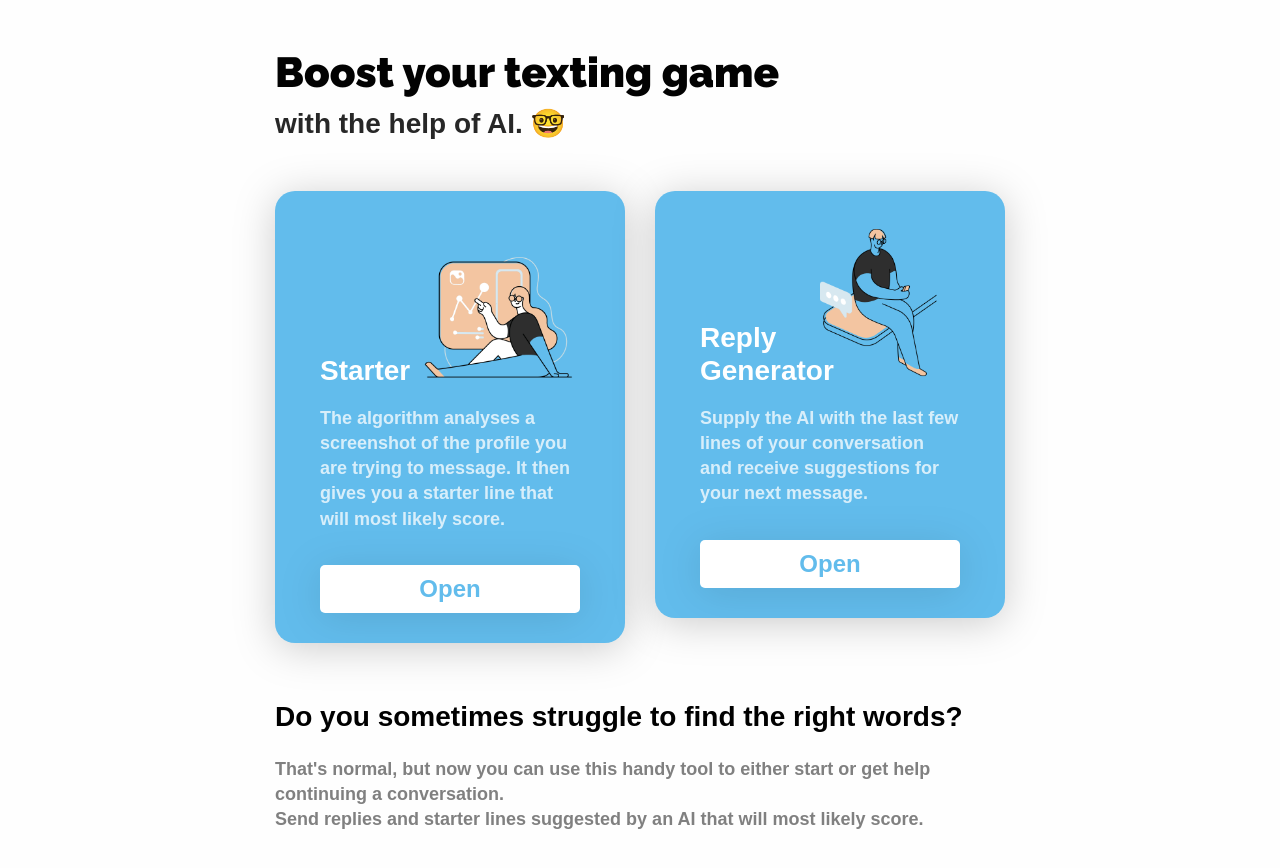
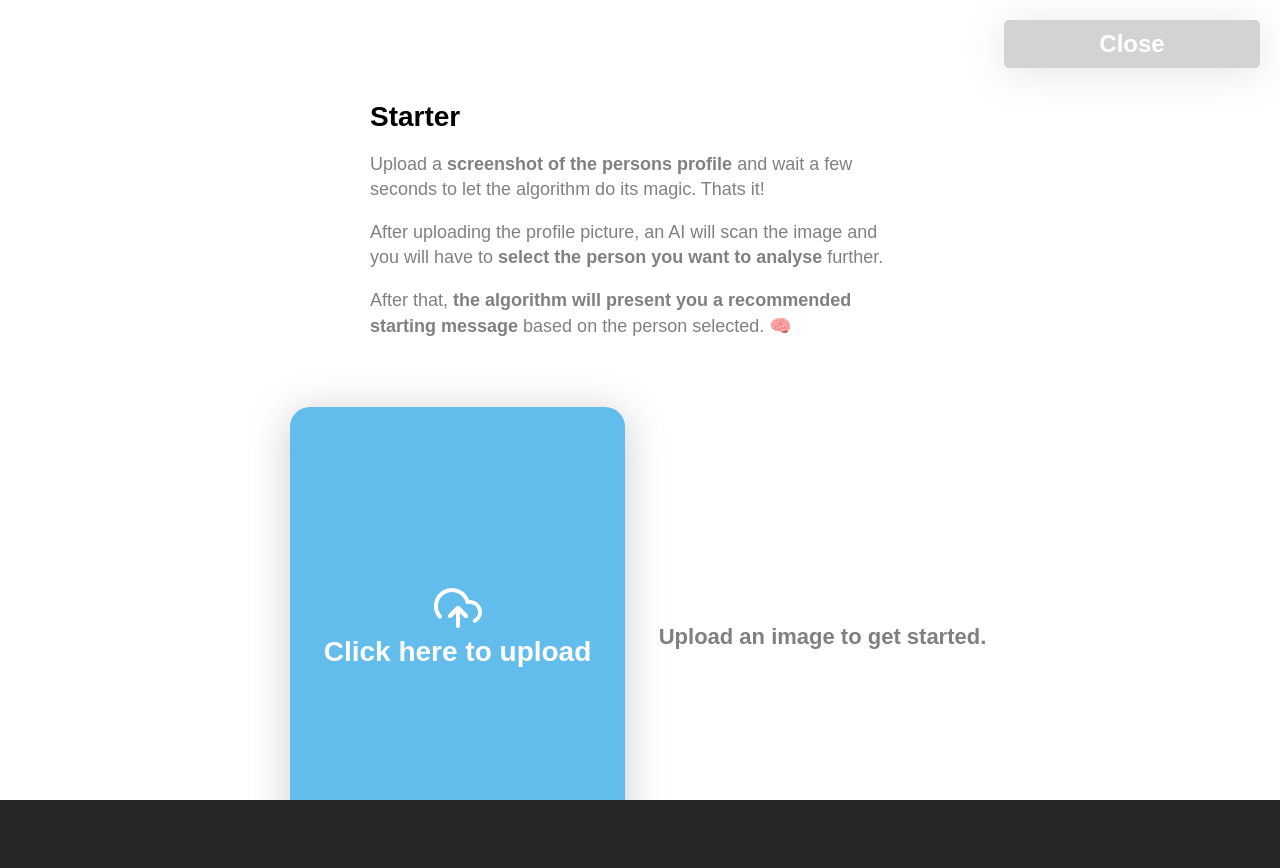
Before and after one commit to Schlomoh/flingy, a React (Create React App) app: page /starter in a window 1280 px wide. Shown: the top 868 px of the page. After the commit the page ends 800 px from the top, so only its background shows below. Built offline with nearby package versions, Linux system fonts and the light colour scheme; a web font is replaced by a local one.

Commit message:
new pop in for analysis details

```diff
--- a/package.json
+++ b/package.json
@@ -20,12 +20,14 @@
     "react-dom": "^17.0.2",
     "react-grid-system": "^7.2.0",
     "react-icons": "^4.2.0",
+    "react-router-dom": "^5.2.0",
     "react-spinners": "^0.11.0",
     "styled-components": "^5.3.0",
     "typescript": "^4.1.2",
     "web-vitals": "^1.0.1"
   },
   "devDependencies": {
+    "@types/react-router-dom": "^5.1.8",
     "@types/styled-components": "^5.1.11",
     "react-scripts": "4.0.3"
   },
--- a/src/App.tsx
+++ b/src/App.tsx
@@ -1,10 +1,26 @@
-import React from 'react';
-import { Home } from './pages/Home';
+import { Home } from "./pages/Home";
+import { BrowserRouter as Router, Route, Switch } from "react-router-dom";
+
+import { Reply } from "./overlays/reply";
+import { Starter } from "./overlays/starter";
+import { OL } from "./components/globalComponents";
 
 function App() {
   return (
     <div className="App">
-      <Home />
+      <Router>
+        <Switch>
+          <Route path="/starter">
+            <OL el={<Starter />} />
+          </Route>
+          <Route path="/reply">
+            <OL el={<Reply />} />
+          </Route>
+          <Route path="/" exact>
+            <Home />
+          </Route>
+        </Switch>
+      </Router>
     </div>
   );
 }
--- a/src/components/baseStruct.tsx
+++ b/src/components/baseStruct.tsx
@@ -23,7 +23,7 @@ export const BaseOLStruct: React.FC<overlayProps> = (props) => {
           </Col>
           <Col xl={3} />
         </Row>
-        <Row>
+        <Row style={{marginTop: '50px'}}>
           <Col xl={2} lg={1} />
           <Col xl={8} lg={10}>
             {props.magicElement}
--- a/src/components/globalComponents.tsx
+++ b/src/components/globalComponents.tsx
@@ -1,10 +1,21 @@
 import React from "react";
 import { useEffect, useState } from "react";
+import {
+  StPopIn,
+  StTextWrapper,
+  StOverlay,
+  StButton,
+  StIcon,
+} from "./styledComps";
+import { StBasePage } from "../BaseStyle";
+import { Link } from "react-router-dom";
+import { Container, Row, Col } from "react-grid-system";
+import { BsChevronCompactDown } from "react-icons/bs";
 
 // Fading in the child elements when the render
-export const FadeIn = ({ children, duration }: any) => {
+export const FadeIn = ({ children, slow }: any) => {
   const [vis, setVis] = useState(false);
-  let dur = duration === "slow" ? "3s" : "1s";
+  let dur = slow ? "3s" : "1s";
   let detailStyle: any = vis
     ? { visibility: "visible", opacity: 1, transition: `all ${dur}` }
     : { visibility: "hidden", opacity: 0, transition: `all ${dur}` };
@@ -14,3 +25,60 @@ export const FadeIn = ({ children, duration }: any) => {
   }, [vis]);
   return <div style={detailStyle}>{children}</div>;
 };
+
+export const OL: any = (props: any) => {
+  return (
+    <StBasePage>
+      <StOverlay show={true}>
+        <Link to="/">
+          <StButton fixed style={{ margin: "20px" }} size="small">
+            Close
+          </StButton>
+        </Link>
+        <StTextWrapper>{props.el}</StTextWrapper>
+      </StOverlay>
+    </StBasePage>
+  );
+};
+
+export const PopIn: any = (props: any) => {
+  return (
+    <div
+      onClick={() => props.toggle()}
+      style={{
+        width: "100vw",
+        height: "100vh",
+        left: 0,
+        top: 0,
+        position: "fixed",
+        zIndex: 13,
+        transition: "background-color 1s, visibility 1s",
+        backgroundColor: props.show ? "rgba(0,0,0,0.2)" : "rgba(0,0,0,0)",
+        visibility: props.show ? "visible" : "hidden",
+      }}
+    >
+      <StPopIn show={props.show}>
+        <Container style={{ padding: "0 30px" }}>
+          <Row>
+            <Col>
+              <StTextWrapper align="center">
+                <StIcon onClick={() => props.toggle()} color="grey">
+                  <BsChevronCompactDown />
+                </StIcon>
+              </StTextWrapper>
+            </Col>
+          </Row>
+          <Row>
+            <Col>
+              <StTextWrapper color="grey" fat style={{ paddingTop: "25px" }}>
+                {props.heading}
+                {props.text}
+                {props.result}
+              </StTextWrapper>
+            </Col>
+          </Row>
+        </Container>
+      </StPopIn>
+    </div>
+  );
+};
--- a/src/components/styledComps.tsx
+++ b/src/components/styledComps.tsx
@@ -39,7 +39,7 @@ export const StTextWrapper: any = styled.div`
   }
 `;
 
-export const Overlay: any = styled.div`
+export const StOverlay: any = styled.div`
   overflow-x: hidden;
   text-align: right;
   height: 100vh;
@@ -88,7 +88,6 @@ export const StImageUploadField: any = styled.div`
     width: 100%;
     border-radius: 20px;
     padding: 30px;
-    margin-top: 50px;
     background-color: ${stdBlue};
     cursor: pointer;
     filter: drop-shadow(0 5px 20px rgba(0, 0, 0, 0.2));
@@ -122,7 +121,7 @@ export const StImagePreview: any = styled.div`
   }
 `;
 
-export const FaceBox: any = styled.div`
+export const StFaceBox: any = styled.div`
   //width: ${(props: any) => `${props.width}px`};
   //height: ${(props: any) => `${props.height}px`};
 
@@ -133,9 +132,9 @@ export const FaceBox: any = styled.div`
   cursor: pointer;
   position: absolute;
   border-radius: 100px;
-  background-color: rgba(255, 255, 255, 0.5);
-  z-index: 100;
-  :hover{
+  background-color:${(props: any)=>props.clicked ? stdBlue : 'rgba(255, 255, 255, 0.5)' };
+  z-index: 12;
+  :hover, :active, :focus {
     background-color: ${stdBlue};
   }
 `;
@@ -145,7 +144,6 @@ export const StDetailData = styled.div`
   display: flex;
   flex-direction: column;
   justify-content: center;
-  min-height: 300px;
 `;
 
 export const StIcon = styled.div`
@@ -153,10 +151,10 @@ export const StIcon = styled.div`
   path,
   line,
   polyline {
-    color: white;
+    color: ${(props: any) => (props.color ? props.color : "white")};
     height: 48px;
     width: 48px;
-    margin-bottom: 20px;
+    cursor: pointer;
   }
 `;
 
@@ -165,3 +163,20 @@ export const override = css`
   margin: 0 auto;
   border-color: ${stdBlue};
 `;
+
+export const StPopIn: any = styled.div`
+  position: fixed;
+  z-index: 20;
+  visibility: ${(props: any) => (props.show ? "visible" : "hidden")};
+  transform: ${(props: any) =>
+    props.show ? "translateY(0)" : "translateY(500px)"};
+  width: 100vw;
+  right: 0;
+  height: 600px;
+  border-radius: 20px;
+  top: 40vh;
+  background-color: white;
+  filter: drop-shadow(0 16px 20px rgba(0, 0, 0, 0.2));
+  transition: transform 0.5s cubic-bezier(0.175, 0.885, 0.32, 1.275),
+    visibility 0.5s;
+`;
--- a/src/overlays/starter.tsx
+++ b/src/overlays/starter.tsx
@@ -12,17 +12,18 @@ import {
   StDetailData,
   stdBlue,
   override,
-  FaceBox,
+  StFaceBox,
 } from "../components/styledComps";
 
 // structural components
 import { Col, Row, Container } from "react-grid-system";
 import { BaseOLStruct } from "../components/baseStruct";
-import { FadeIn } from "../components/globalComponents";
+import { FadeIn, PopIn } from "../components/globalComponents";
 
 // graphical elements
 import GridLoader from "react-spinners/GridLoader";
 import { FiUploadCloud } from "react-icons/fi";
+import { BsPerson } from "react-icons/bs";
 
 // functional components
 //
@@ -36,8 +37,8 @@ export const Starter = () => {
   });
 
   const [img, setImg]: any = useState();
+
   //the blue button for uploading
-
   const UploadButton = () => {
     // state variable for the input element
     // the input field is not displayed and is queried to be accessed
@@ -89,29 +90,44 @@ export const Starter = () => {
   const UploadField = () => {
     // component for displaying the uploaded image
     // contains a button to remove the uploaded image
+    const [select, setSelect]: any = useState(undefined);
+    const [AIresult, setAIresult]: any = useState();
+    const [people, setPeople]: any = useState({});
+    const loading = AIresult === undefined ? true : false;
 
-    const [select, setSelect]: any = useState(undefined);
-    const [people, setPeople]: any = useState({});
-    const [AIresult, setAIresult]: any = useState();
     const ImagePreview = () => {
-      const getDots = () => {
-        let dots: any = [];
-        let new_p = people;
-        for (let i = 0; i < AIresult.length; i++) {
-          dots.push(
-            <FaceBox
-              onClick={(e: any) => setSelect(i)}
+      async function getAIdata() {
+        setAIresult(await Promise.resolve(analyseScreenshot()));
+      }
+      useEffect(() => {
+        if (!AIresult) {
+          getAIdata();
+        }
+      });
+      const FaceBox: any = ({ i }: any) => {
+        return (
+          <StFaceBox
+            onClick={(e: any) => {
+              setSelect(i);
+            }}
+            clicked={select === i}
             key={i}
             left={AIresult[i].landmarks[2][0]}
             top={AIresult[i].landmarks[2][1]}
           />
         );
+      };
+
+      const getDots = () => {
+        let dots: any = [];
+        let new_p = people;
+        for (let i = 0; i < AIresult.length; i++) {
+          dots.push(<FaceBox i={i} />);
           new_p[i] = { key: i, message: `you are so beautiful n${i + 1}` };
           setPeople(new_p);
         }
         return dots;
       };
-      const loading = AIresult === undefined ? true : false;
       return (
         <FadeIn>
           <StButton
@@ -163,23 +179,35 @@ export const Starter = () => {
 
     //text and data to be shown next to the uploaded image
     const DetailData = () => {
-      const loading = AIresult === undefined ? true : false;
-      async function getAIdata() {
-        setAIresult(await Promise.resolve(analyseScreenshot()));
-      }
-      useEffect(() => {
-        if (!AIresult) {
-          getAIdata();
-        }
-      });
+      const [showPopIn, setShowPopIn] = useState(false);
+      const togglePopIn = () => setShowPopIn(!showPopIn);
+
       return (
         <StDetailData>
+          <PopIn
+            show={showPopIn}
+            toggle={togglePopIn}
+            heading={<h2>Results</h2>}
+          />
           {select !== undefined ? (
-            <FadeIn duration="slow">
             <StTextWrapper color="grey" align="center">
-                <p>{people[select].message}</p>
+              <StButton
+                color="light"
+                style={{
+                  height: "200px",
+                  width: "100%",
+                  borderRadius: "20px",
+                }}
+                onClick={() => {
+                  togglePopIn();
+                }}
+              >
+                <StIcon color="#62bcec">
+                  <BsPerson />
+                </StIcon>
+                Details
+              </StButton>
             </StTextWrapper>
-            </FadeIn>
           ) : !loading ? (
             <StTextWrapper fat color="grey" align="center">
               <h3>Select a face :)</h3>
@@ -216,7 +244,12 @@ export const Starter = () => {
             {img ? (
               <DetailData />
             ) : (
-              <StTextWrapper fat align="center" color="grey">
+              <StTextWrapper
+                fat
+                align="center"
+                color="grey"
+                style={{ paddingTop: "20px" }}
+              >
                 <h3>Upload an image to get started.</h3>
               </StTextWrapper>
             )}
@@ -228,15 +261,17 @@ export const Starter = () => {
 
   // returns the whole overlay page constructed by the Base-Overlay-Structure
   return (
+    <FadeIn>
       <BaseOLStruct title="Starter" magicElement={<UploadField />}>
         <StTextWrapper color={"grey"}>
           <p>
-          Upload a <strong>screenshot of the persons profile</strong> and wait a
-          few seconds to let the algorithm do its magic. Thats it!{" "}
+            Upload a <strong>screenshot of the persons profile</strong> and wait
+            a few seconds to let the algorithm do its magic. Thats it!{" "}
           </p>
           <p>
-          After uploading the profile picture, an AI will scan the image and you
-          will have to <strong> select the person you want to analyse </strong>
+            After uploading the profile picture, an AI will scan the image and
+            you will have to{" "}
+            <strong> select the person you want to analyse </strong>
             further.
           </p>
           <p>
@@ -249,5 +284,6 @@ export const Starter = () => {
           </p>
         </StTextWrapper>
       </BaseOLStruct>
+    </FadeIn>
   );
 };
--- a/src/pages/Home.tsx
+++ b/src/pages/Home.tsx
@@ -1,4 +1,3 @@
-import { useState } from "react";
 import { Row, Col, Container } from "react-grid-system";
 import { StBasePage } from "../BaseStyle";
 
@@ -6,49 +5,27 @@ import { StBasePage } from "../BaseStyle";
 import starter from "../assets/starter.png";
 import reply from "../assets/reply.png";
 
-// overlay modules
-import { Starter } from "../overlays/starter";
-import { Reply } from "../overlays/reply";
-
 // Declaring the needed styled components
-
 import {
   StCard,
   StImage,
   StTextWrapper,
   StButton,
-  Overlay,
 } from "../components/styledComps";
+import { Link } from "react-router-dom";
+import { FadeIn } from "../components/globalComponents";
 
 // small props interface for the category selection card
 interface SelBoxProps {
   title: String;
   content: String;
-  version: String;
   imgEl: any;
+  version: string;
 }
 
 // Home component and other smaller functional components
 
 export function Home() {
-  const [overlay, setShowOL] = useState(false);
-  const [btnDiabled, setDisabled] = useState(false);
-  const [overlayContent, setOLContent]: any = useState("");
-
-  const toggleOverlay: any = (version: any) => {
-    setShowOL(!overlay);
-    //shortly disable the buttons when clicked to prevent spamming
-    setDisabled(true);
-    //check which box the button was clicked from to set the right overlay content
-    setOLContent(version);
-    // then turn the buttons back on
-    setTimeout(() => {
-      setDisabled(false);
-    }, 800);
-  };
-  // opacity value from state
-  let vis = overlay ? 1 : 0;
-
   // category box card
   const SelectorBox: React.FC<SelBoxProps> = (props) => {
     return (
@@ -79,13 +56,9 @@ export function Home() {
             </Row>
             <Row>
               <Col>
-                <StButton
-                  disabled={btnDiabled}
-                  color="light"
-                  onClick={() => toggleOverlay(props.version)}
-                >
-                  Open
-                </StButton>
+                <Link to={props.version}>
+                  <StButton color="light">Open</StButton>
+                </Link>
               </Col>
             </Row>
           </Container>
@@ -97,25 +70,7 @@ export function Home() {
   // Actual home component
   return (
     <StBasePage>
-      <Overlay show={vis}>
-        <StButton
-          fixed
-          style={{ margin: "20px" }}
-          disabled={btnDiabled}
-          size="small"
-          onClick={toggleOverlay}
-        >
-          Close
-        </StButton>
-
-        <StTextWrapper>
-          {overlayContent === "starter" ? (
-            <Starter />
-          ) : overlayContent === "reply" ? (
-            <Reply />
-          ) : null}
-        </StTextWrapper>
-      </Overlay>
+      <FadeIn slow>
         <Container>
           <Row>
             <Col xl={2} />
@@ -135,8 +90,8 @@ export function Home() {
                 <Col md={6}>
                   <SelectorBox
                     title="Starter"
+                    version="starter"
                     imgEl={starter}
-                  version="starter"
                     content="The algorithm analyses a screenshot of the profile you
                   are trying to message. It then gives you a starter line that will
                   most likely score."
@@ -145,8 +100,8 @@ export function Home() {
                 <Col md={6}>
                   <SelectorBox
                     title="Reply Generator"
+                    version="reply"
                     imgEl={reply}
-                  version="reply"
                     content="Supply the AI with the last few lines of your conversation
                   and receive suggestions for your next message."
                   />
@@ -158,12 +113,12 @@ export function Home() {
                     <br />
                     Do you sometimes struggle to find the right words?
                   </h2>
-                <StTextWrapper fat color='grey'>
+                  <StTextWrapper fat color="grey">
                     <p>
-                    That's normal, but now you can use this handy tool to either
-                    start or get help continuing a conversation. <br />
-                    Send replies and starter lines suggested by an AI that will
-                    most likely score.
+                      That's normal, but now you can use this handy tool to
+                      either start or get help continuing a conversation. <br />
+                      Send replies and starter lines suggested by an AI that
+                      will most likely score.
                     </p>
                   </StTextWrapper>
                 </Col>
@@ -172,6 +127,7 @@ export function Home() {
             <Col xl={2} />
           </Row>
         </Container>
+      </FadeIn>
     </StBasePage>
   );
 }
```
Also changed, not shown: 2 other files (tests, documents, lock files or other folders). Lines whose indentation alone changed are shown as unchanged.
